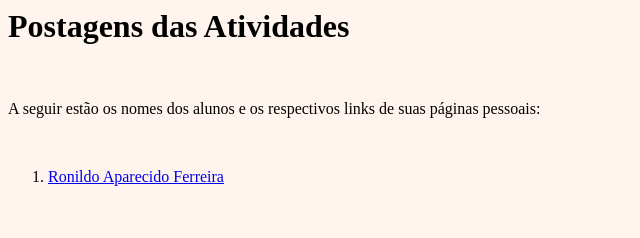
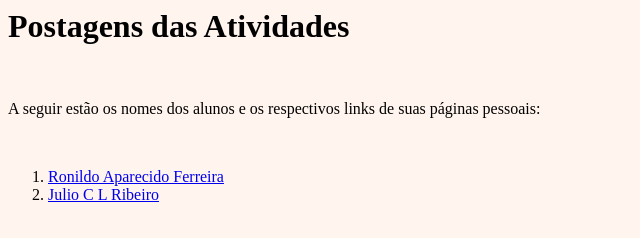
Before and after one commit to ronildo-ferreira/GitCapacitacaoAtividadeFinal, a plain HTML site: page index.html in a window 1280 px wide. Shown: the whole page, without its empty margins (0-640 px from the left). Drawn offline with Linux system fonts and the light colour scheme.

Commit message:
Inclusão da página julio_ribeiro.html no arquivo index.html
conforme orientações da atividade final do curso de versionamento

```diff
--- a/index.html
+++ b/index.html
@@ -11,7 +11,7 @@
     <br>
     <ol>
         <li><a href="ronildo_ferreira.html">Ronildo Aparecido Ferreira</a></li>
-
+        <li><a href="julioo_ribeiro.html">Julio C L Ribeiro</a></li>
     </ol>
 </body>
 
```
